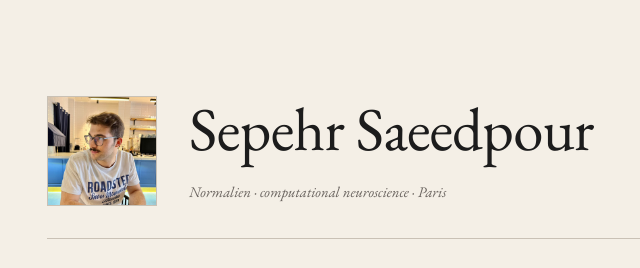
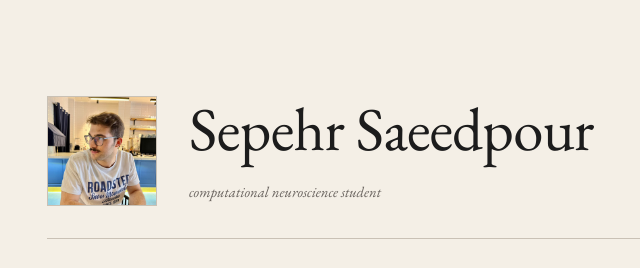
Before and after one commit to Sepsad/sepsad.github.io, an Eleventy site: page index.njk in a window 1280 px wide. Shown: the top 268 px of the page, 295-935 px from the left. Built offline with nearby package versions, Linux system fonts and the light colour scheme; Eleventy itself is replaced by a stand-in of ours; files that its build step writes are made by us from their sources.

Commit message:
Update tagline on home page to reflect current status as a computational neuroscience student

```diff
--- a/index.njk
+++ b/index.njk
@@ -19,7 +19,7 @@ permalink: /index.html
       <div class="home-identity-text">
         <h1 class="name-display">Sepehr Saeedpour</h1>
         <p class="tagline">
-          Normalien &middot; computational neuroscience &middot; Paris
+          computational neuroscience student
         </p>
       </div>
     </div>
```
